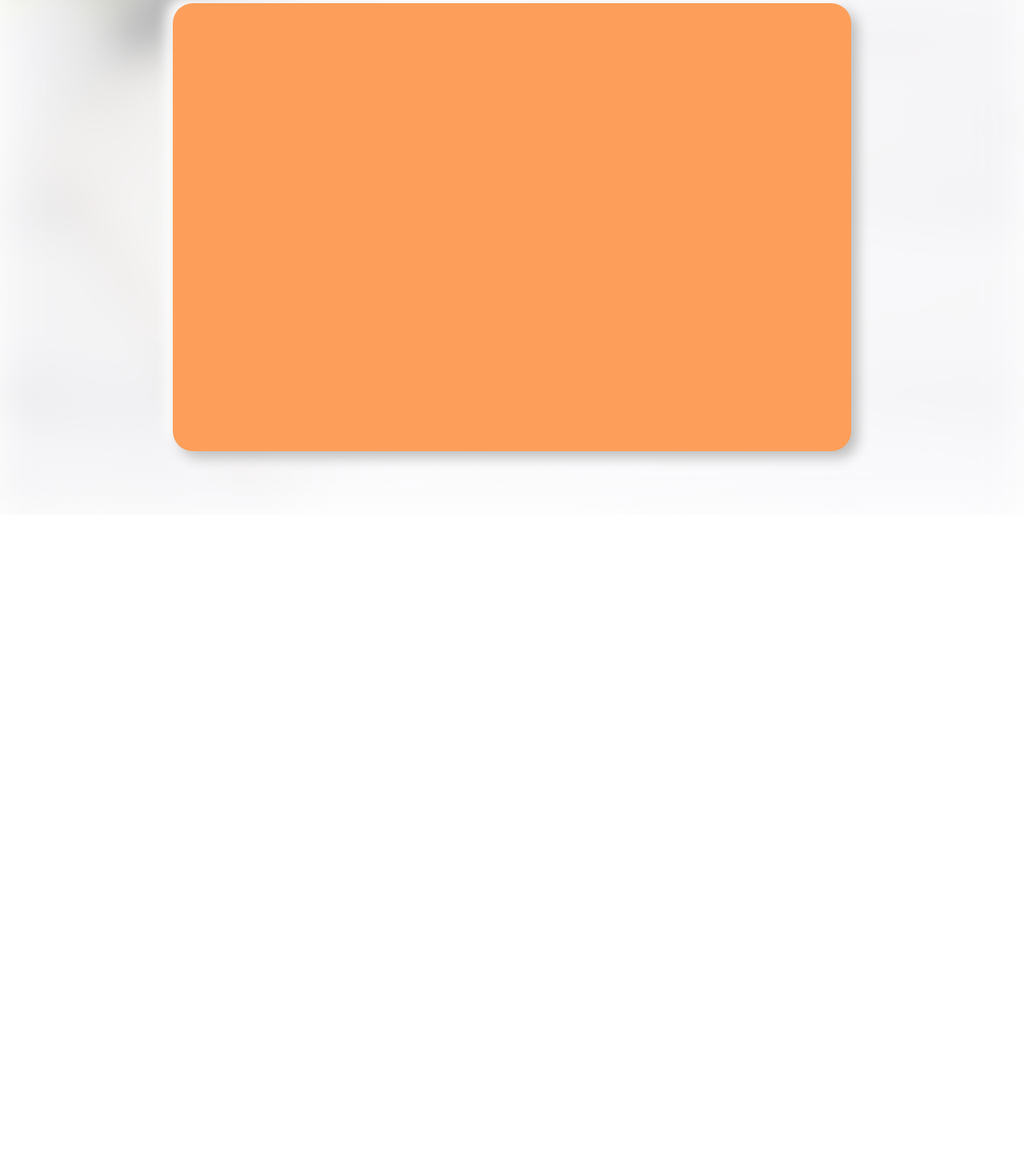
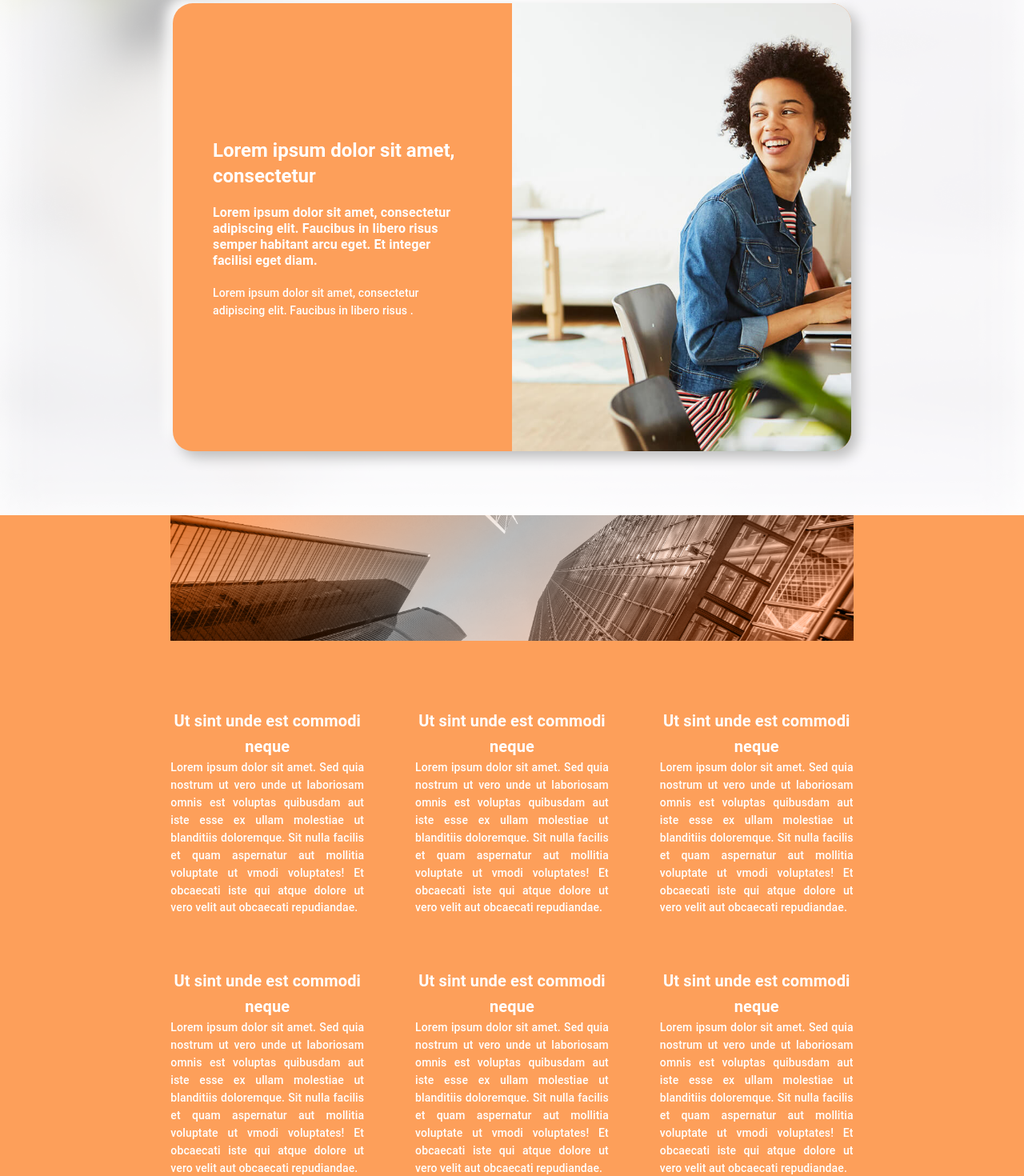
Before and after one commit to jhunel18/ojtconnect-com, a React (Vite) app: page / in a window 1280 px wide. Shown: the part 1260-2730 px from the top of the page at 80% size. Before the commit the page ends 1904 px from the top, so only its background shows below. Built offline with nearby package versions, Linux system fonts and the light colour scheme.

Commit message:
update landing page

```diff
--- a/src/pages/LandingPage.css
+++ b/src/pages/LandingPage.css
@@ -35,3 +35,8 @@ li {
 .tagline {
     color: #FD9F5A;
 }
+
+.fourth-content {
+    color: #fff;
+    text-align: justify;
+}
--- a/src/pages/LandingPage.jsx
+++ b/src/pages/LandingPage.jsx
@@ -4,6 +4,8 @@ import bg from '../assets/landingBackground1.png'
 import logo from '../assets/Logo.png'
 import title from '../assets/title.png'
 import thirdbg from '../assets/sec3Background.png'
+import thirdperson from '../assets/sec3Person.png'
+import building from '../assets/building.png'
 import './LandingPage.css'
 const LandingPage = () => {
     return (<>
@@ -80,17 +82,85 @@ const LandingPage = () => {
             }}>
 
             <Grid container spacing={2}>
-                <Grid item lg={8} md={10} sx={{margin: 'auto'}}>
-                    <div style={{width: '100%', height: '70vh', background: '#FD9F5A', borderRadius: '25px', boxShadow:  '8px 8px 16px #bebebe, -8px -8px 16px #ffffff'}}>
+                <Grid item lg={8} md={10} sx={{ margin: 'auto' }}>
+                    <div style={{ width: '100%', height: '70vh', background: '#FD9F5A', borderRadius: '25px', boxShadow: '8px 8px 16px #bebebe, -8px -8px 16px #ffffff' }}>
                         <Grid container>
-                            <Grid item lg={6} md={6}>
-
+                            <Grid item lg={6} md={6} style={{ display: 'flex', alignItems: 'center', color: '#fff' }}>
+                                <div style={{ padding: '30px' }}>
+                                    <Typography variant='h5' sx={{ fontWeight: '700', margin: '20px' }}>Lorem ipsum dolor sit amet, consectetur</Typography>
+                                    <Typography variant='subtitle1' sx={{ margin: '20px', lineHeight: '20px', fontWeight: '600' }}>Lorem ipsum dolor sit amet, consectetur adipiscing elit. Faucibus in libero risus semper habitant arcu eget. Et integer facilisi eget diam.</Typography>
+                                    <Typography variant='subtitle2' sx={{ margin: '20px' }}>Lorem ipsum dolor sit amet, consectetur adipiscing elit. Faucibus in libero risus .</Typography>
+                                </div>
                             </Grid>
                             <Grid item lg={6} md={6}>
-
+                                <img
+                                    style={{
+                                        width: '100%',
+                                        height: '70vh',
+                                        objectFit: 'cover',
+                                        borderRadius: '0 25px 25px 0',
+                                    }}
+                                    src={thirdperson}
+                                    alt="person"
+                                />
                             </Grid>
                         </Grid>
                     </div>
+                </Grid>
+            </Grid>
+        </Box>
+
+        <Box sx={{ height: '110vh', backgroundColor: '#FD9F5A' }}>
+            <Grid container>
+                <Grid item lg={8} md={6} sm={10} sx={{ margin: 'auto' }}>
+                    <img
+                        style={{
+                            width: '100%',
+                            height: 'auto'
+                        }}
+                        src={building}
+                        alt="building"
+                    />
+                </Grid>
+            </Grid>
+
+            <Grid container marginTop={10}>
+                <Grid item lg={8} md={8} sx={{ margin: 'auto' }}>
+                    <Grid container spacing={8}>
+                        <Grid className='inter-font' item lg={4} md={4}>
+                            <Typography variant='h6' sx={{ color: '#fff', fontWeight: '700', textAlign: 'center' }} >Ut sint unde est commodi neque</Typography>
+                            <Typography className='fourth-content' variant='subtitle2'>Lorem ipsum dolor sit amet. Sed quia nostrum ut vero unde ut laboriosam omnis est voluptas quibusdam aut iste esse ex ullam molestiae ut blanditiis doloremque. Sit nulla facilis et quam aspernatur aut mollitia voluptate ut vmodi voluptates! Et obcaecati iste qui atque dolore ut vero velit aut obcaecati repudiandae.</Typography>
+                        </Grid>
+                        <Grid className='inter-font' item lg={4} md={4}>
+                            <Typography variant='h6' sx={{ color: '#fff', fontWeight: '700', textAlign: 'center' }} >Ut sint unde est commodi neque</Typography>
+                            <Typography className='fourth-content' variant='subtitle2'>Lorem ipsum dolor sit amet. Sed quia nostrum ut vero unde ut laboriosam omnis est voluptas quibusdam aut iste esse ex ullam molestiae ut blanditiis doloremque. Sit nulla facilis et quam aspernatur aut mollitia voluptate ut vmodi voluptates! Et obcaecati iste qui atque dolore ut vero velit aut obcaecati repudiandae.</Typography>
+                        </Grid>
+                        <Grid className='inter-font' item lg={4} md={4}>
+                            <Typography variant='h6' sx={{ color: '#fff', fontWeight: '700', textAlign: 'center' }} >Ut sint unde est commodi neque</Typography>
+                            <Typography className='fourth-content' variant='subtitle2'>Lorem ipsum dolor sit amet. Sed quia nostrum ut vero unde ut laboriosam omnis est voluptas quibusdam aut iste esse ex ullam molestiae ut blanditiis doloremque. Sit nulla facilis et quam aspernatur aut mollitia voluptate ut vmodi voluptates! Et obcaecati iste qui atque dolore ut vero velit aut obcaecati repudiandae.</Typography>
+                        </Grid>
+                        <Grid className='inter-font' item lg={4} md={4}>
+                            <Typography variant='h6' sx={{ color: '#fff', fontWeight: '700', textAlign: 'center' }} >Ut sint unde est commodi neque</Typography>
+                            <Typography className='fourth-content' variant='subtitle2'>Lorem ipsum dolor sit amet. Sed quia nostrum ut vero unde ut laboriosam omnis est voluptas quibusdam aut iste esse ex ullam molestiae ut blanditiis doloremque. Sit nulla facilis et quam aspernatur aut mollitia voluptate ut vmodi voluptates! Et obcaecati iste qui atque dolore ut vero velit aut obcaecati repudiandae.</Typography>
+                        </Grid>
+                        <Grid className='inter-font' item lg={4} md={4}>
+                            <Typography variant='h6' sx={{ color: '#fff', fontWeight: '700', textAlign: 'center' }} >Ut sint unde est commodi neque</Typography>
+                            <Typography className='fourth-content' variant='subtitle2'>Lorem ipsum dolor sit amet. Sed quia nostrum ut vero unde ut laboriosam omnis est voluptas quibusdam aut iste esse ex ullam molestiae ut blanditiis doloremque. Sit nulla facilis et quam aspernatur aut mollitia voluptate ut vmodi voluptates! Et obcaecati iste qui atque dolore ut vero velit aut obcaecati repudiandae.</Typography>
+                        </Grid>
+                        <Grid className='inter-font' item lg={4} md={4}>
+                            <Typography variant='h6' sx={{ color: '#fff', fontWeight: '700', textAlign: 'center' }} >Ut sint unde est commodi neque</Typography>
+                            <Typography className='fourth-content' variant='subtitle2'>Lorem ipsum dolor sit amet. Sed quia nostrum ut vero unde ut laboriosam omnis est voluptas quibusdam aut iste esse ex ullam molestiae ut blanditiis doloremque. Sit nulla facilis et quam aspernatur aut mollitia voluptate ut vmodi voluptates! Et obcaecati iste qui atque dolore ut vero velit aut obcaecati repudiandae.</Typography>
+                        </Grid>
+                    </Grid>
+                </Grid>
+            </Grid>
+        </Box>
+
+        <Box sx={{ height: '40vh', backgroundColor: '#FFFCF2' }}>
+            <Grid container>
+                <Grid item lg={10} md={10} sx={{margin: 'auto', textAlign: 'center', padding: '50px'}}>
+                    <img src={logo} alt="logo" style={{ width: '100px', height: '100px' }} />
+                    <Typography variant='subtitle2' sx={{color: '#1E1E1E'}}>OJT Connect Tagline Here</Typography>
                 </Grid>
             </Grid>
 
```
Also changed, not shown: src/assets/building.png (added), src/assets/sec3Person.png (added).
